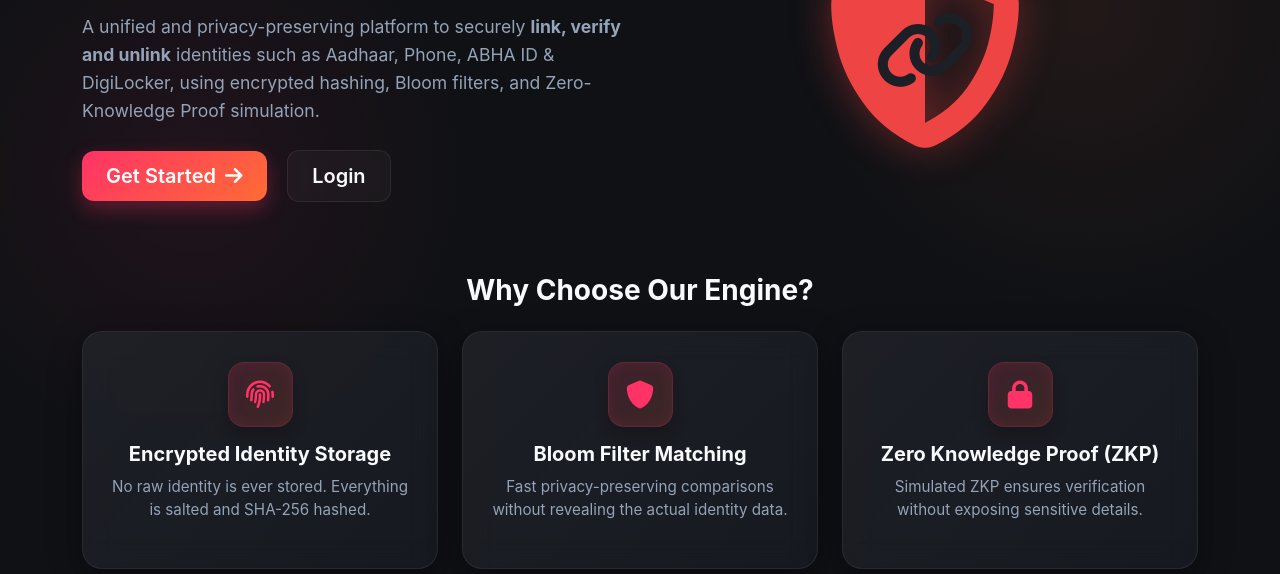
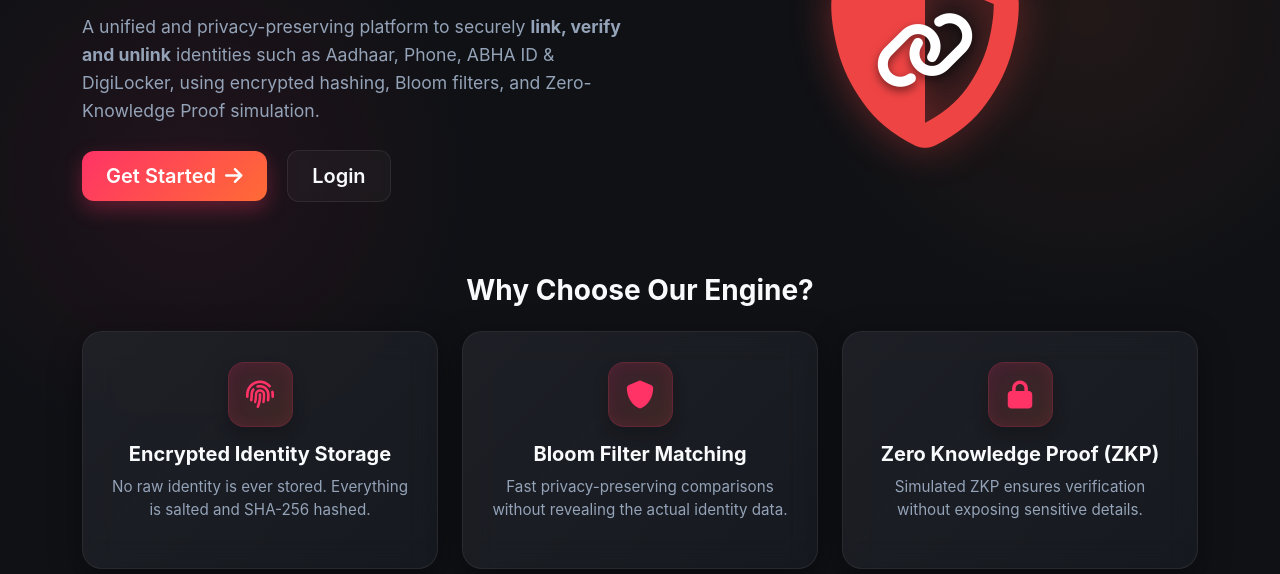
Before and after one commit to Adarsh-RD/infosys-mini-project, a website: page frontend/index.html in a window 1280 px wide. Shown: the part 226-800 px from the top of the page. Drawn offline with nearby package versions, Linux system fonts and the light colour scheme.

Commit message:
Fix hero link icon visibility

```diff
--- a/frontend/index.html
+++ b/frontend/index.html
@@ -61,7 +61,7 @@
            <div style="font-size: 200px; color: #ef4444; text-shadow: 0 0 40px rgba(239, 68, 68, 0.4);">
              <i class="fa-solid fa-shield-halved"></i>
            </div>
-           <div style="position: absolute; top: 50%; left: 50%; transform: translate(-50%, -50%); font-size: 80px; color: #1c1f26;">
+           <div style="position: absolute; top: 50%; left: 50%; transform: translate(-50%, -50%); font-size: 80px; color: #ffffff; text-shadow: 0 4px 10px rgba(0,0,0,0.5);">
              <i class="fa-solid fa-link"></i>
            </div>
         </div>
```
